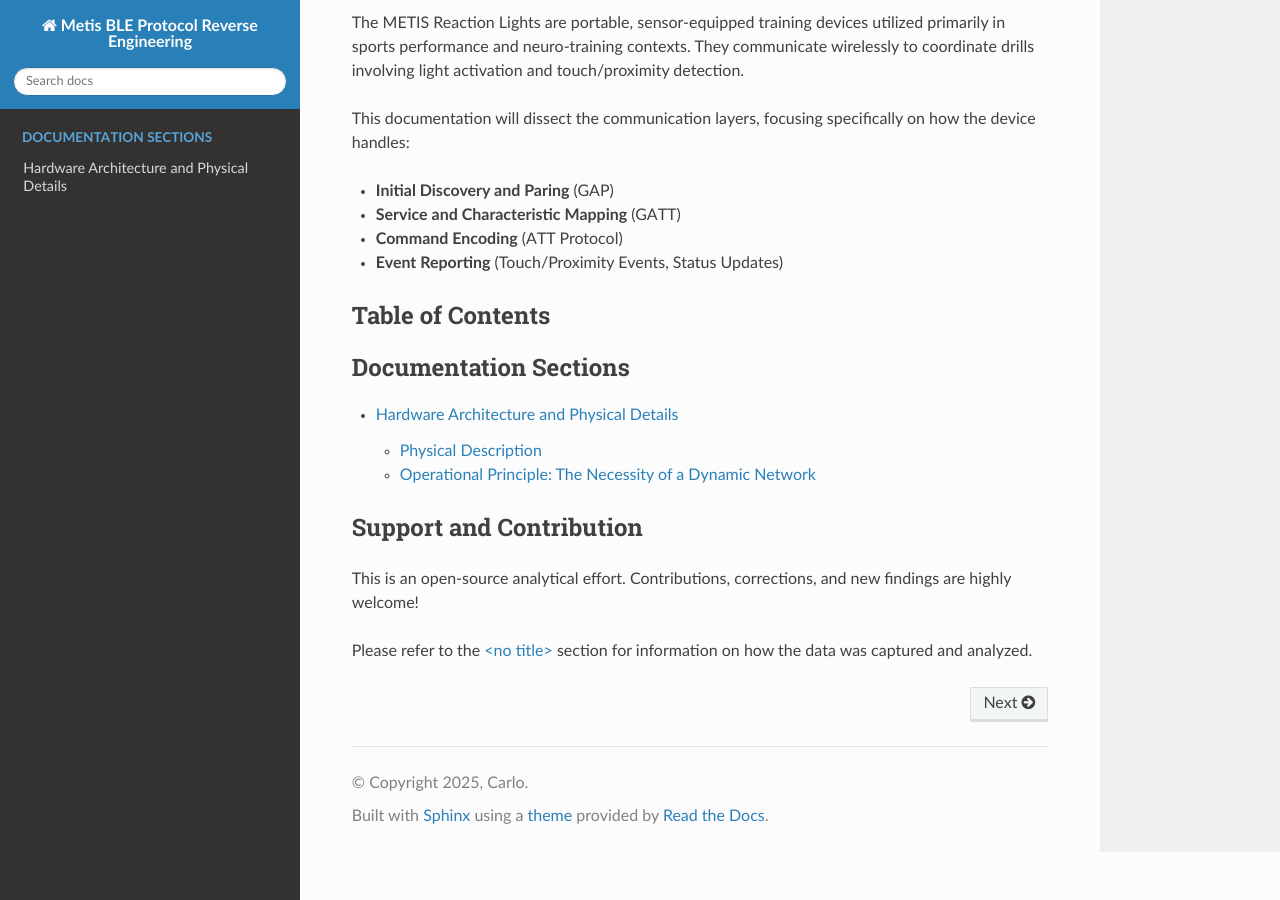
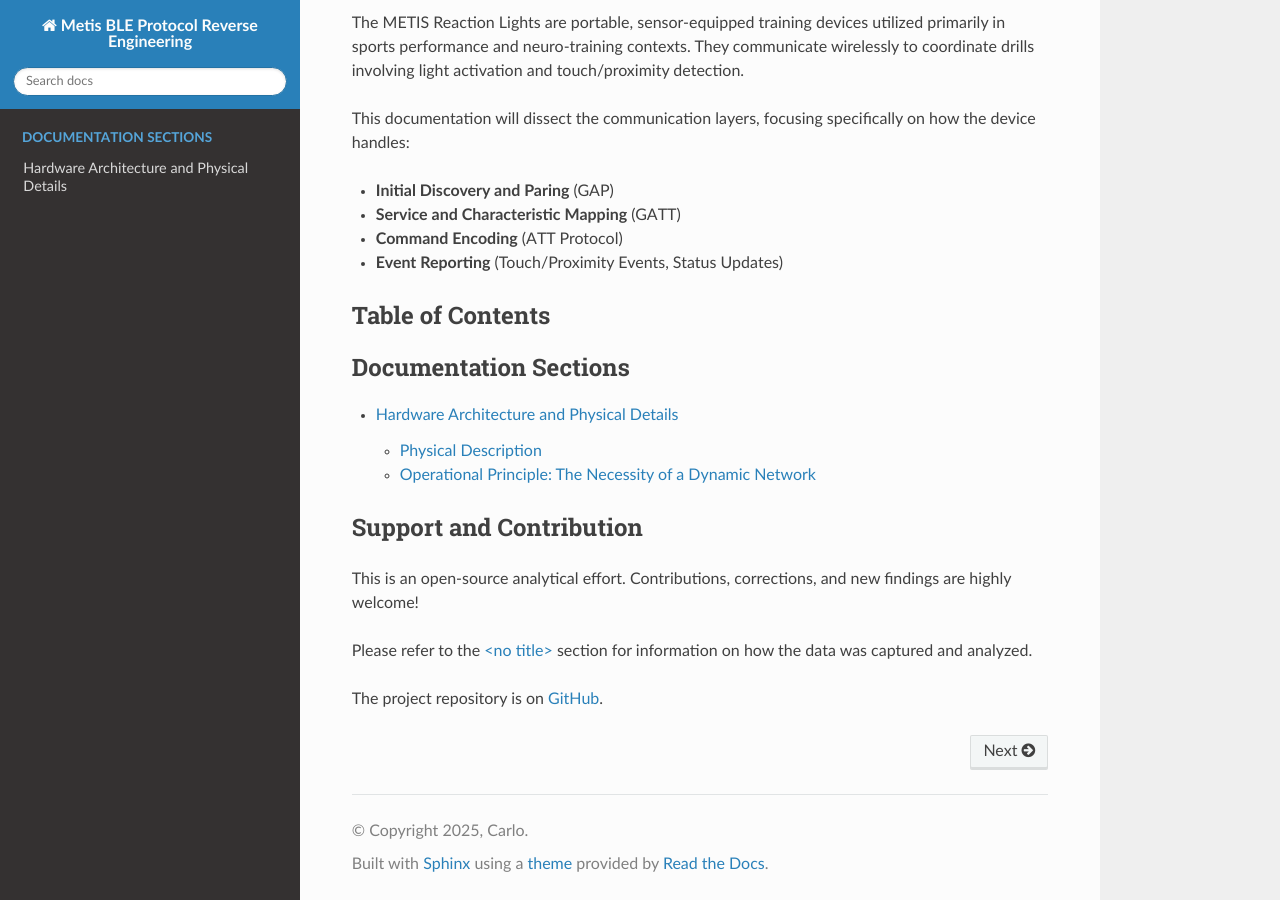
Before and after one commit to cromagn/metis-reaction-protocol, a Sphinx documentation site: the page built from docs/index.rst, in a window 1280 px wide and 900 px high, scrolled down 642 px. Built offline with Sphinx 7.4.7 and the Read the Docs theme 3.1.0, drawn with Linux system fonts in a browser that asks for light colours; pages that are not in the unit, such as notebooks, are missing from menus.

Commit message:
Update GitHub link format in documentation

```diff
--- a/docs/index.rst
+++ b/docs/index.rst
@@ -51,4 +51,4 @@
 
 Please refer to the :doc:`tools` section for information on how the data was captured and analyzed.
 
-.. _GitHub: https://github.com/cromagn/metis-reaction-protocol
+The project repository is on `GitHub <https://github.com/cromagn/metis-reaction-protocol>`_.
```
